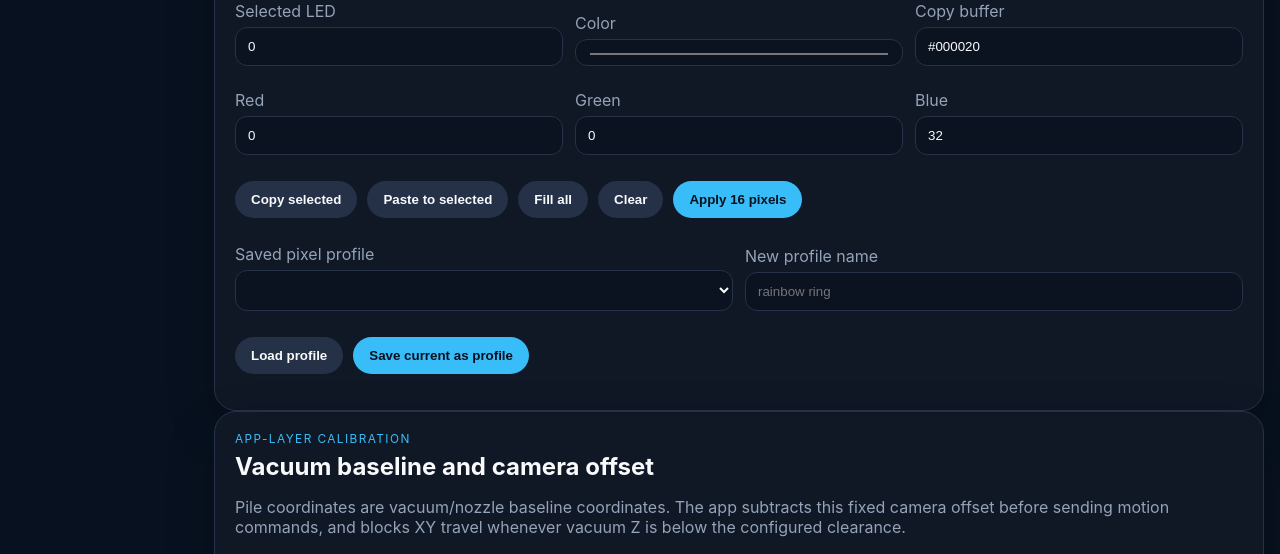
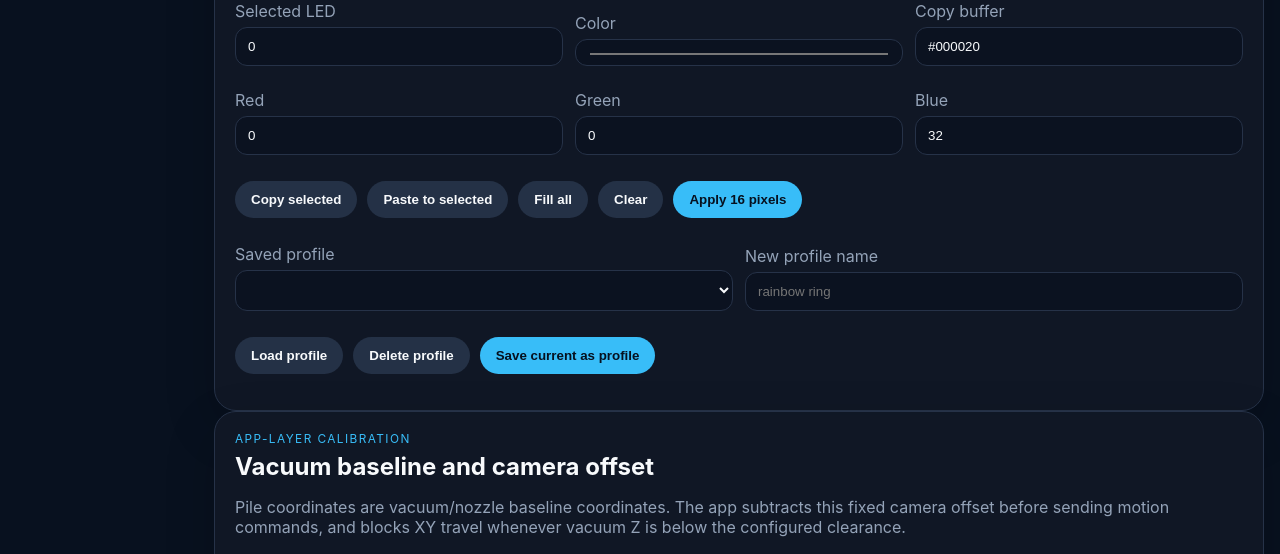
Before and after one commit to schaffer2013/SortingMachineArray, a Python web app: template src/sorter/interfaces/web/templates/machine.html in a window 1280 px wide. Shown: the part 1288-1842 px from the top of the page. Run offline with Jinja, Linux system fonts and the light colour scheme; the template is opened without the code that fills it, so the values that code supplies are empty.

Commit message:
Unify NeoPixel profile controls

```diff
--- a/src/sorter/interfaces/web/static/app.js
+++ b/src/sorter/interfaces/web/static/app.js
@@ -119,15 +119,26 @@ window.SorterPages = {
     const pixelProfile = document.querySelector("#pixel-profile");
     const pixelProfileName = document.querySelector("#pixel-profile-name");
     const pixelLoadProfile = document.querySelector("#pixel-load-profile");
+    const pixelDeleteProfile = document.querySelector("#pixel-delete-profile");
     const pixelSaveProfile = document.querySelector("#pixel-save-profile");
     const pixelMessage = document.querySelector("#pixel-message");
     const pixels = Array.from({length: 16}, () => [0, 0, 32]);
-    let pixelProfiles = [];
+    let neopixelProfiles = [];
     let selectedPixel = 0;
     let selectedPixels = new Set([0]);
     let copiedPixel = [0, 0, 32];
     document.querySelectorAll("[data-control]").forEach(button => button.onclick = async () => {
       const action = button.dataset.control;
+      if (action === "light_profile") {
+        try {
+          await applySelectedLightProfile();
+        } catch (error) {
+          pixelMessage.textContent = error.message;
+          statusRoot.innerHTML = `<article class="status-card"><div class="muted">Control error</div><strong>${error.message}</strong></article>`;
+        }
+        refresh();
+        return;
+      }
       const payload = (action === "move_xy" || action === "move_camera_xy") ? {
         x_mm: document.querySelector("#move-x").value,
         y_mm: document.querySelector("#move-y").value,
@@ -186,17 +197,42 @@ window.SorterPages = {
       refresh();
     };
     async function loadProfiles() {
-      const data = await json("/api/light-profiles");
-      profileSelect.innerHTML = data.profiles
-        .map(profile => `<option value="${profile.name}">${profile.name} (${profile.red}, ${profile.green}, ${profile.blue})</option>`)
-        .join("");
+      const data = await json("/api/neopixel/profile-options");
+      neopixelProfiles = data.profiles || [];
+      const options = neopixelProfiles.length
+        ? neopixelProfiles.map(profile => `<option value="${profile.kind}:${profile.name}">${profileLabel(profile)}</option>`).join("")
+        : `<option value="">No profiles saved</option>`;
+      profileSelect.innerHTML = options;
+      pixelProfile.innerHTML = options;
     }
-    async function loadPixelProfiles() {
-      const data = await json("/api/neopixel/profiles");
-      pixelProfiles = data.profiles || [];
-      pixelProfile.innerHTML = pixelProfiles.length
-        ? pixelProfiles.map(profile => `<option value="${profile.name}">${profile.name}</option>`).join("")
-        : `<option value="">No pixel profiles saved</option>`;
+    function profileLabel(profile) {
+      if (profile.kind === "solid") {
+        return `${profile.name} - solid (${profile.red}, ${profile.green}, ${profile.blue})`;
+      }
+      return `${profile.name} - 16 pixels`;
+    }
+    function selectedProfile(select) {
+      const [kind, ...nameParts] = String(select.value || "").split(":");
+      const name = nameParts.join(":");
+      return neopixelProfiles.find(item => item.kind === kind && item.name === name);
+    }
+    async function applySelectedLightProfile() {
+      const profile = selectedProfile(profileSelect);
+      if (!profile) return;
+      if (profile.kind === "pixel") {
+        await json("/api/neopixel/display", {
+          method:"POST",
+          headers:{"Content-Type":"application/json"},
+          body:JSON.stringify({pixels: profile.pixels}),
+        });
+        pixelMessage.textContent = `Applied ${profile.name}`;
+        return;
+      }
+      await json("/api/control/light_profile", {
+        method:"POST",
+        headers:{"Content-Type":"application/json"},
+        body:JSON.stringify({name: profile.name}),
+      });
     }
     function renderPixels() {
       pixelGrid.innerHTML = pixels.map((pixel, index) => `
@@ -291,9 +327,9 @@ window.SorterPages = {
       }
     };
     pixelLoadProfile.onclick = () => {
-      const profile = pixelProfiles.find(item => item.name === pixelProfile.value);
+      const profile = selectedProfile(pixelProfile);
       if (!profile) {
-        pixelMessage.textContent = "Choose a saved pixel profile";
+        pixelMessage.textContent = "Choose a saved profile";
         return;
       }
       profile.pixels.forEach((pixel, index) => pixels[index] = pixel.map(clampChannel));
@@ -302,6 +338,25 @@ window.SorterPages = {
       renderPixels();
       syncPixelInputs();
       pixelMessage.textContent = `Loaded ${profile.name}`;
+    };
+    pixelDeleteProfile.onclick = async () => {
+      const profile = selectedProfile(pixelProfile);
+      if (!profile) {
+        pixelMessage.textContent = "Choose a saved profile";
+        return;
+      }
+      if (!confirm(`Delete ${profile.name}?`)) return;
+      try {
+        await json("/api/neopixel/profiles", {
+          method:"DELETE",
+          headers:{"Content-Type":"application/json"},
+          body:JSON.stringify({kind: profile.kind, name: profile.name}),
+        });
+        pixelMessage.textContent = `Deleted ${profile.name}`;
+        await loadProfiles();
+      } catch (error) {
+        pixelMessage.textContent = error.message;
+      }
     };
     pixelSaveProfile.onclick = async () => {
       try {
@@ -312,8 +367,9 @@ window.SorterPages = {
         });
         pixelMessage.textContent = `Saved ${result.profile.name}`;
         pixelProfileName.value = "";
-        await loadPixelProfiles();
-        pixelProfile.value = result.profile.name;
+        await loadProfiles();
+        pixelProfile.value = `pixel:${result.profile.name}`;
+        profileSelect.value = `pixel:${result.profile.name}`;
       } catch (error) {
         pixelMessage.textContent = error.message;
       }
@@ -358,7 +414,7 @@ window.SorterPages = {
       calibrationForm.elements.probe_enabled.checked = Boolean(status.calibration.probe_enabled);
       statusRoot.innerHTML = cards.map(([k,v]) => `<article class="status-card"><div class="muted">${k}</div><strong>${v}</strong></article>`).join("");
     }
-    renderPixels(); syncPixelInputs(); loadProfiles(); loadPixelProfiles(); refresh(); setInterval(refresh, 1200);
+    renderPixels(); syncPixelInputs(); loadProfiles(); refresh(); setInterval(refresh, 1200);
   },
   movement() {
     const statusRoot = document.querySelector("#movement-status");
--- a/src/sorter/interfaces/web/templates/machine.html
+++ b/src/sorter/interfaces/web/templates/machine.html
@@ -82,7 +82,7 @@
     <button id="pixel-apply" type="button">Apply 16 pixels</button>
   </div>
   <div class="form-grid">
-    <label>Saved pixel profile
+    <label>Saved profile
       <select id="pixel-profile"></select>
     </label>
     <label>New profile name
@@ -91,6 +91,7 @@
   </div>
   <div class="button-row">
     <button id="pixel-load-profile" type="button" class="secondary">Load profile</button>
+    <button id="pixel-delete-profile" type="button" class="secondary">Delete profile</button>
     <button id="pixel-save-profile" type="button">Save current as profile</button>
   </div>
   <p id="pixel-message" class="muted"></p>
```
Also changed, not shown: src/sorter/interfaces/web/app.py (+69 -0 lines), tests/unit/test_web_app.py (+42 -0 lines).
